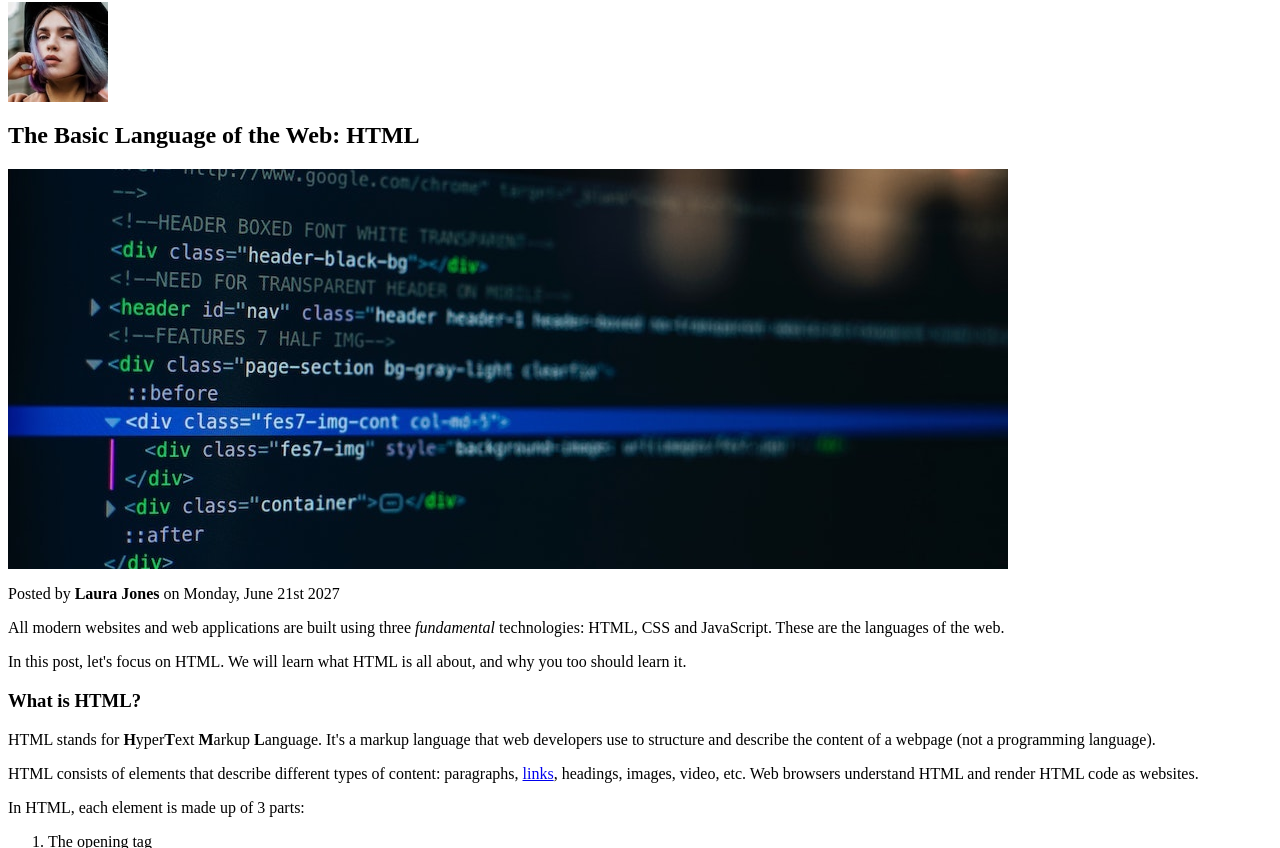
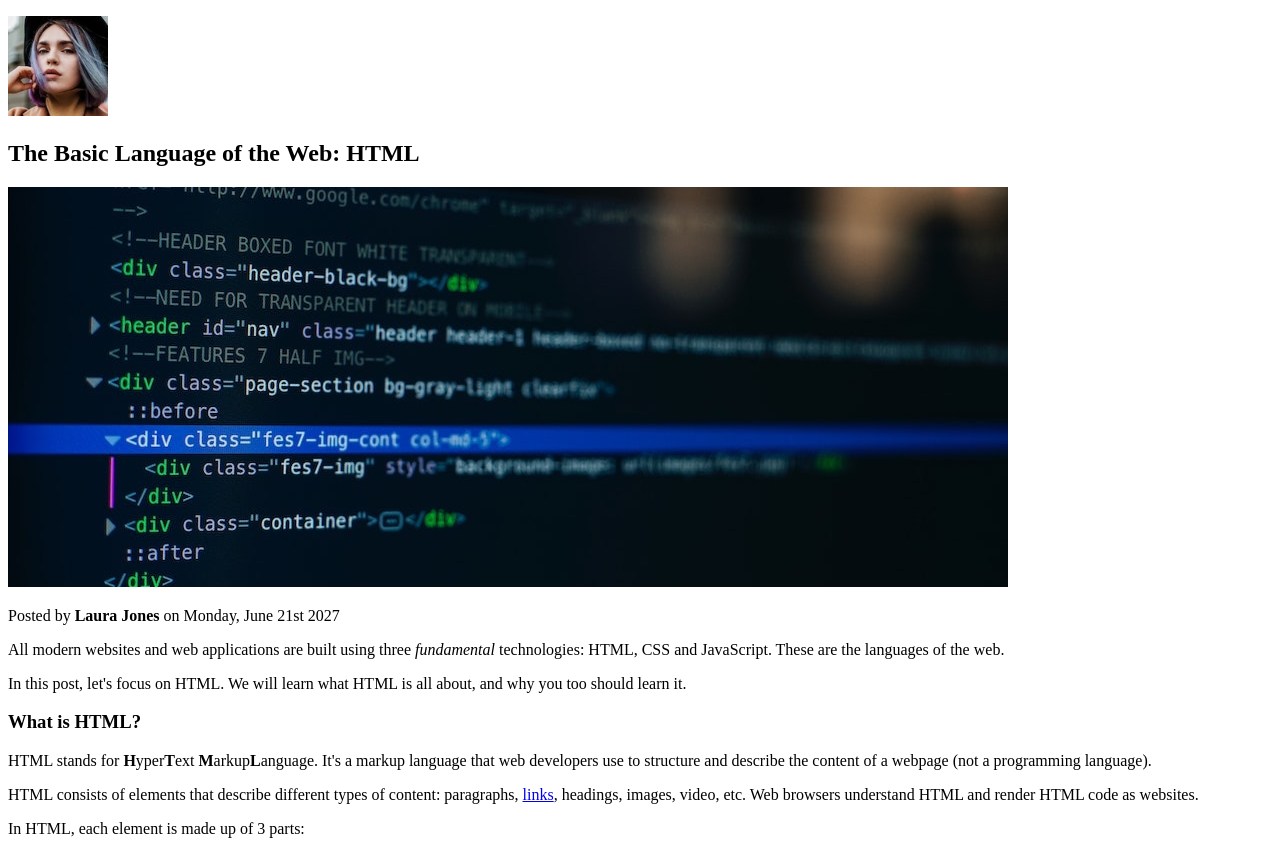
Before and after one commit to shurachen23/Tekwill-Course, a plain HTML site: page index.html in a window 1280 px wide. Shown: the part 65-913 px from the top of the page. Drawn offline with Linux system fonts and the light colour scheme.

Commit message:
add html structure and span style

```diff
--- a/index.html
+++ b/index.html
@@ -1,3 +1,9 @@
+<!DOCTYPE html>
+<html>
+    <head>
+      <title>HTML Basic</title>
+    </head>
+<body>
 <h1>📘 The Code Magazine</h1>
 
 <p><img alt="Laura Jones" src="img/laura-jones.jpg" width="100" height="100"/></p>
@@ -14,7 +20,7 @@
 
 <h3>What is HTML?</h3>
 
-<p>HTML stands for <strong>H</strong>yper<strong>T</strong>ext <strong>M</strong>arkup <strong>L</strong>anguage. It&#39;s a markup language that web developers use to structure and describe the content of a webpage (not a programming language).</p>
+<p>HTML stands for <span style="font-weight: 600;">H</span>yper<span style="font-weight: 600;">T</span>ext <span style="font-weight: 600;">M</span>arkup<span style="font-weight: 600;">L</span>anguage. It&#39;s a markup language that web developers use to structure and describe the content of a webpage (not a programming language).</p>
 
 <p>HTML consists of elements that describe different types of content: paragraphs, <a href="https://docs.google.com/document/d/1Hoty1E2vdOFhYDiiJBy3dQ2jMMMFeZGSdkJm2xN9TfA/edit" target="_blank">links</a>, headings, images, video, etc. Web browsers understand HTML and render HTML code as websites.</p>
 
@@ -40,3 +46,5 @@
 </ul>
 
 <p>Hopefully you learned something new here. See you next time!</p>
+</body>
+</html>
```
